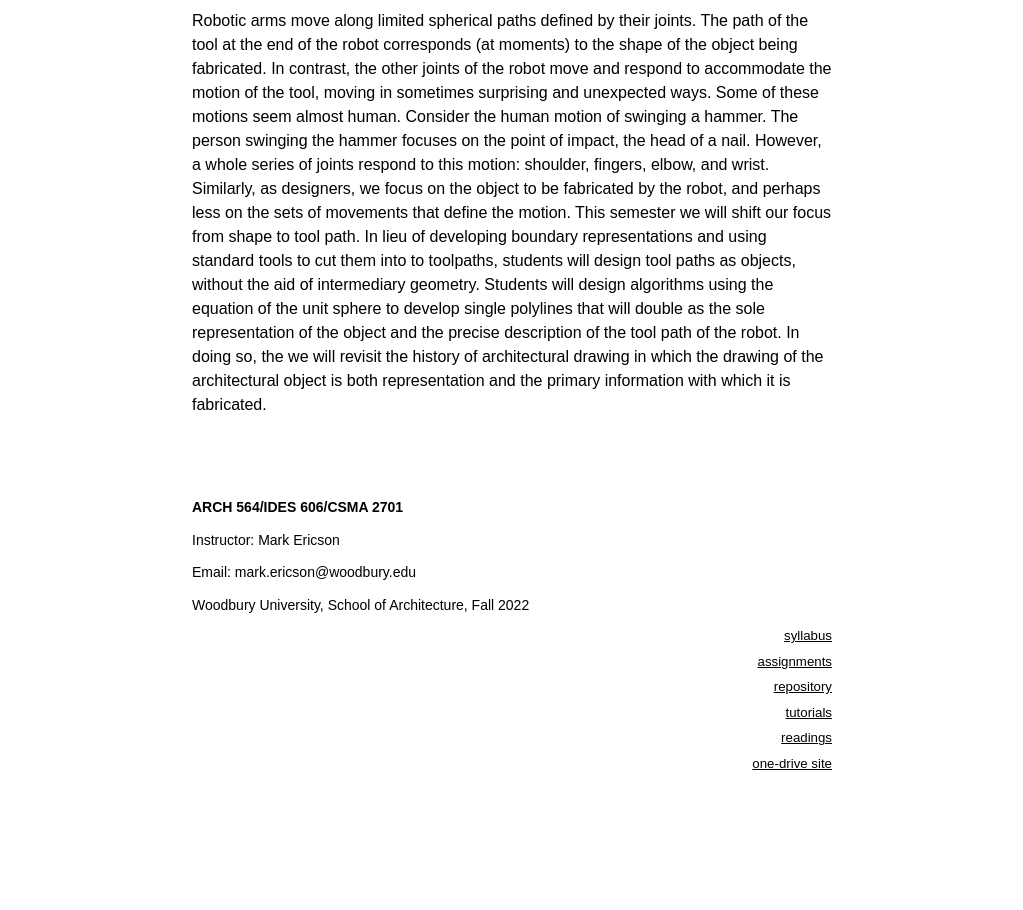
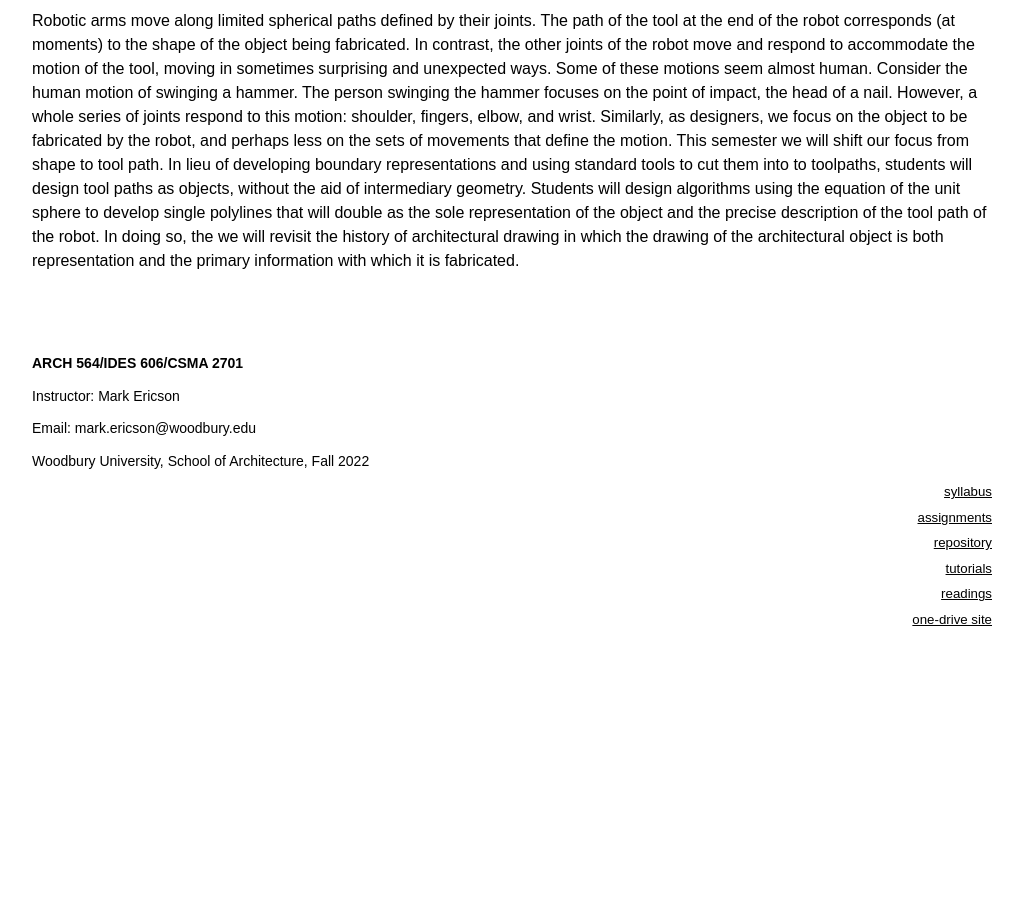
Before and after one commit to mcericson/Single_Line_Drawings, a plain HTML site: page index.html in a window 1280 px wide. Shown: the part 111-1021 px from the top of the page, without its empty margins (128-1151 px from the left). After the commit the page ends 902 px from the top, so only its background shows below. Drawn offline with Linux system fonts and the light colour scheme; a web font is replaced by a local one.

Commit message:
Update main.css

```diff
--- a/main.css
+++ b/main.css
@@ -15,7 +15,7 @@ body {
     line-height: 1.5;
     margin: 20px auto;
     max-width: 100%;
-    padding: 1em 20em 8em;
+    padding: 1em 10em 8em;
 }
 
 h1,
```
